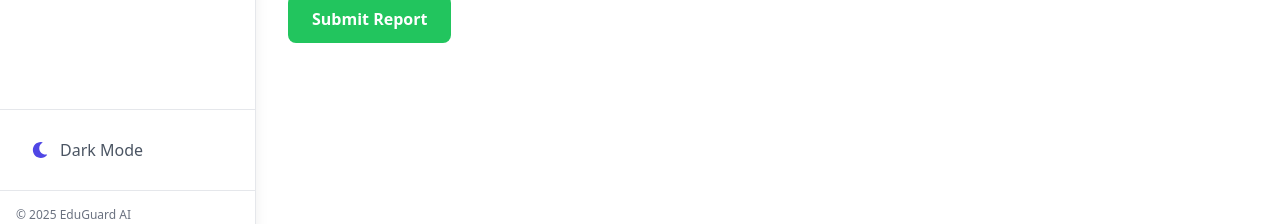
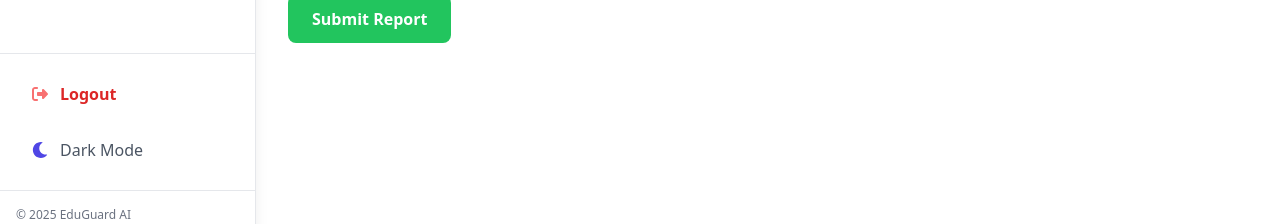
Before and after one commit to Koded0214h/Edu-Guard-AI, a React (Vite) app in the folder frontend/: page /report in a window 1280 px wide. Shown: the part 561-785 px from the top of the page. Built offline with nearby package versions, Linux system fonts and the light colour scheme; no server answers.

Commit message:
Logout button and function

```diff
--- a/frontend/src/components/Sidebar.jsx
+++ b/frontend/src/components/Sidebar.jsx
@@ -7,10 +7,12 @@ import {
   FaMoon,
   FaSun
 } from "react-icons/fa";
+import { FaRightFromBracket } from "react-icons/fa6";
 import { FiUpload } from "react-icons/fi";
 import { IoMdBook } from "react-icons/io";
 import { LuTriangleAlert } from "react-icons/lu";
 import { useNavigate, useLocation } from 'react-router-dom';
+import logout from '../logout';
 
 export default function Sidebar() {
   const navigate = useNavigate();
@@ -160,6 +162,13 @@ export default function Sidebar() {
         {/* Settings Section */}
         <div className="p-4 border-t border-gray-200 dark:border-gray-700">
           <button
+            onClick={() => logout(navigate)}
+            className="w-full flex items-center gap-3 px-4 py-3 rounded-lg text-red-600 dark:text-red-400 hover:bg-red-50 dark:hover:bg-gray-700 transition-colors mb-2 font-semibold"
+          >
+            <FaRightFromBracket className="text-red-400" />
+            <span>Logout</span>
+          </button>
+          <button
             onClick={toggleDarkMode}
             className="w-full flex items-center gap-3 px-4 py-3 rounded-lg text-gray-600 dark:text-gray-300 hover:bg-gray-100 dark:hover:bg-gray-700 transition-colors"
           >
```
